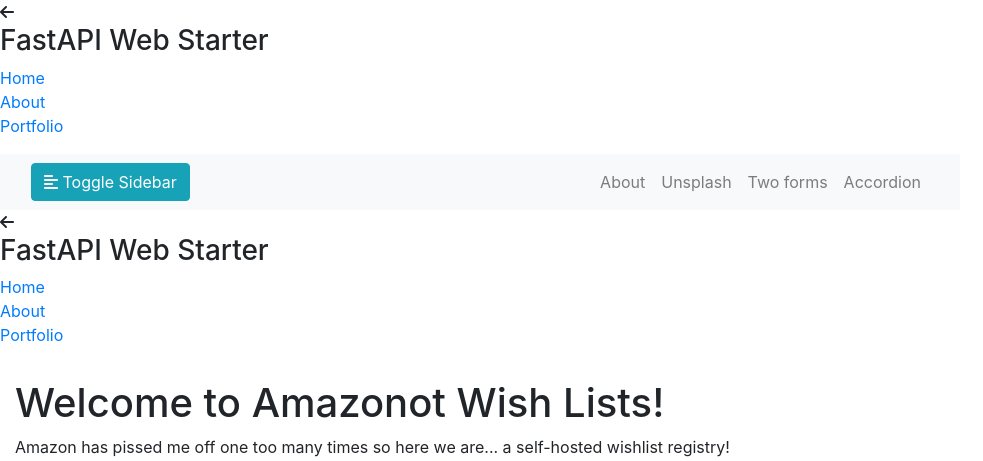
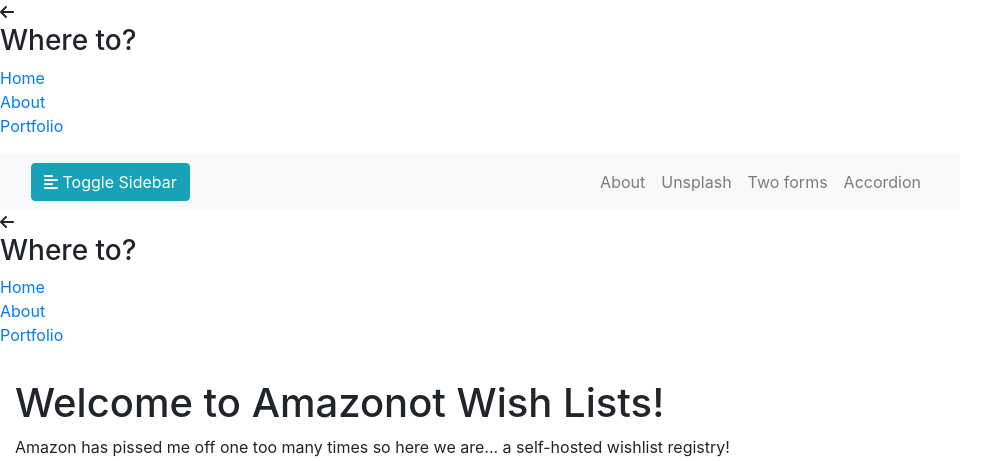
Before and after one commit to pypeaday/wish-lists, a FastAPI app: page / in a window 1280 px wide. Shown: the top 461 px of the page, without its empty margins (0-983 px from the left). Run offline with FastAPI, Linux system fonts and the light colour scheme; some libraries are stand-ins or nearby versions.

Commit message:
change sidebar header

```diff
--- a/templates/include/sidebar.html
+++ b/templates/include/sidebar.html
@@ -5,7 +5,7 @@
     </div>
 
     <div class="sidebar-header">
-        <h3>FastAPI Web Starter</h3>
+        <h3>Where to?</h3>
     </div>
 
     <ul class="list-unstyled components">
```
